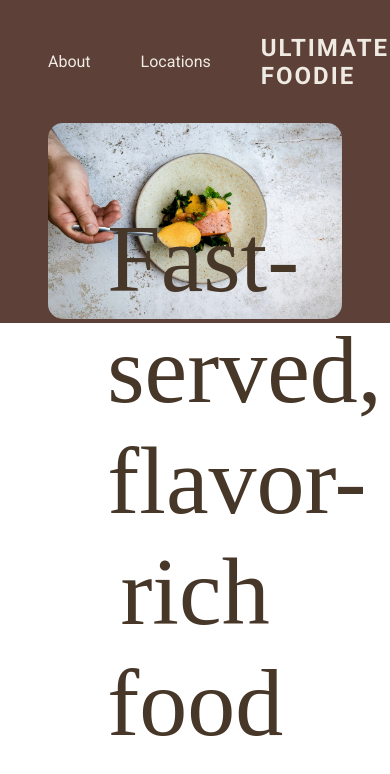
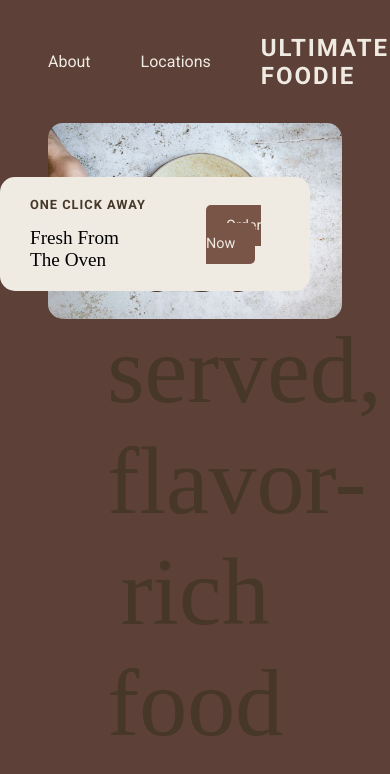
Before and after one commit to donaldumoru/ultimate-foodie, a plain HTML site: page index.html in a window 390 px wide. Shown: the top 774 px of the page. Drawn offline with Linux system fonts and the light colour scheme.

Commit message:
testing----main

```diff
--- a/assets/css/style.css
+++ b/assets/css/style.css
@@ -140,12 +140,13 @@ HOMEPAGE
   /* height: 100vh; */
   display: flex;
   padding: 0 3rem;
-  justify-content: center;
+  position: relative;
+  /* justify-content: center; */
 }
 
 .home-background {
   height: 60%;
-  position: relative;
+  /* position: relative; */
 }
 
 .home-background img:first-of-type {
@@ -160,14 +161,58 @@ HOMEPAGE
   max-width: 45vw;
   text-align: center;
   color: var(--black);
+  /* top: 50%; */
+  left: 50%;
+  transform: translate(-50%, 0%);
 }
 
 .hero-title h1 {
   font-weight: 100;
 }
 
+.hero-order-now {
+  position: absolute;
+  background-color: var(--white);
+  padding: 20px 30px;
+  right: 5rem;
+  bottom: 2rem;
+  display: flex;
+  align-items: center;
+  text-transform: capitalize;
+  gap: 60px;
+  /* margin-top: 100px; */
+  border-radius: var(--main-border-radius);
+}
+
+.hero-order-now a {
+  padding: 12px 20px;
+  background-color: #795548;
+  color: var(--white);
+  font-family: var(--text-body);
+}
+
+.order-now-text-wrapper {
+  display: flex;
+  flex-direction: column;
+  gap: 15px;
+}
+
+.order-now-text-wrapper div:nth-child(1) {
+  font-family: var(--text-body);
+  text-transform: uppercase;
+  letter-spacing: 1px;
+  font-size: 0.8rem;
+  font-weight: bold;
+  color: var(--black);
+}
+
+.order-now-text-wrapper div:nth-child(2) {
+  font-size: 1.2rem;
+}
+
 /*********BEST SELLERS SECTION***********/
 .best-sellers {
+  background-color: var(--desktop-background);
   height: 100vh;
 }
 
@@ -342,6 +387,8 @@ MEDIA QUERIES
 
   .home-main {
     padding: 0 1rem;
+    /* display: flex; */
+    justify-content: center;
   }
 
   .home-background img:first-of-type {
@@ -351,6 +398,30 @@ MEDIA QUERIES
   .hero-title {
     font-size: 1rem;
     max-width: 60vw;
+    top: unset;
+    left: unset;
+    transform: unset;
+  }
+
+  .hero-order-now {
+    right: unset;
+    left: unset;
+    padding: 10px 30px;
+    gap: 20px;
+    margin: 0;
+    bottom: 1rem;
+  }
+
+  .order-now-text-wrapper div:nth-child(1) {
+    font-size: 0.6rem;
+  }
+
+  .order-now-text-wrapper div:nth-child(2) {
+    font-size: 1rem;
+  }
+
+  .hero-order-now a {
+    padding: 8px 15px;
   }
 }
 
--- a/data/homepage.json
+++ b/data/homepage.json
@@ -1,5 +1,5 @@
 {
   "herosection": {
-    "title": "Fast-served, flavor-rich food"
+    "title": "fast-served, flavor-rich food"
   }
 }
--- a/index.html
+++ b/index.html
@@ -29,6 +29,17 @@
       <div class="hero-title">
         <h1></h1>
       </div>
+
+      <div class="hero-order-now">
+        <div class="order-now-text-wrapper">
+          <div>one click away</div>
+          <div>fresh from the oven</div>
+        </div>
+
+        <div>
+          <a href="order" class="order-btn">order now</a>
+        </div>
+      </div>
     </main>
 
     <section class="best-sellers"></section>
```
